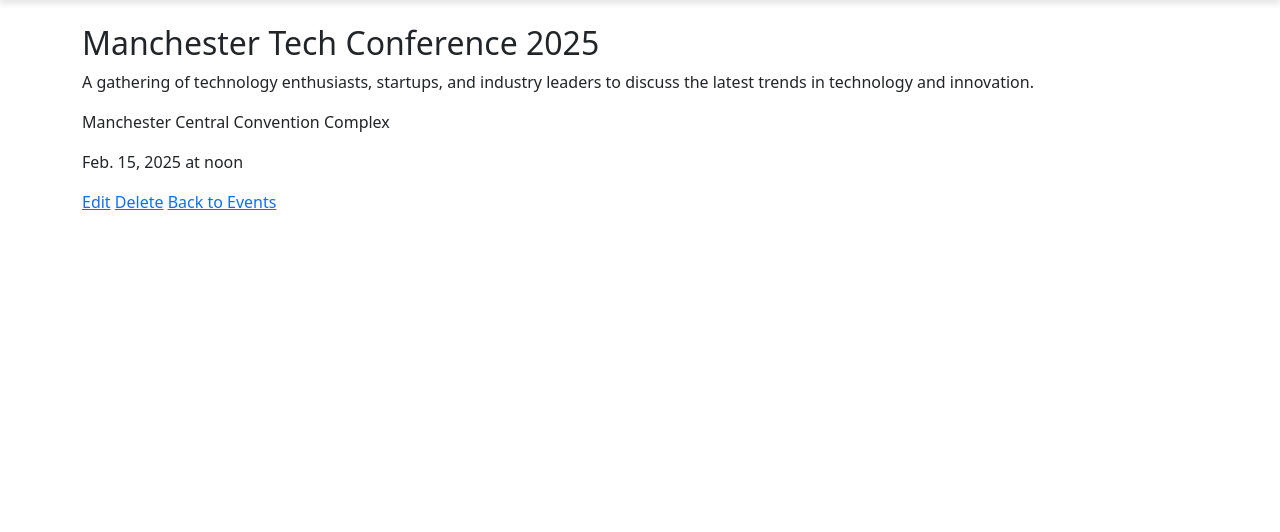
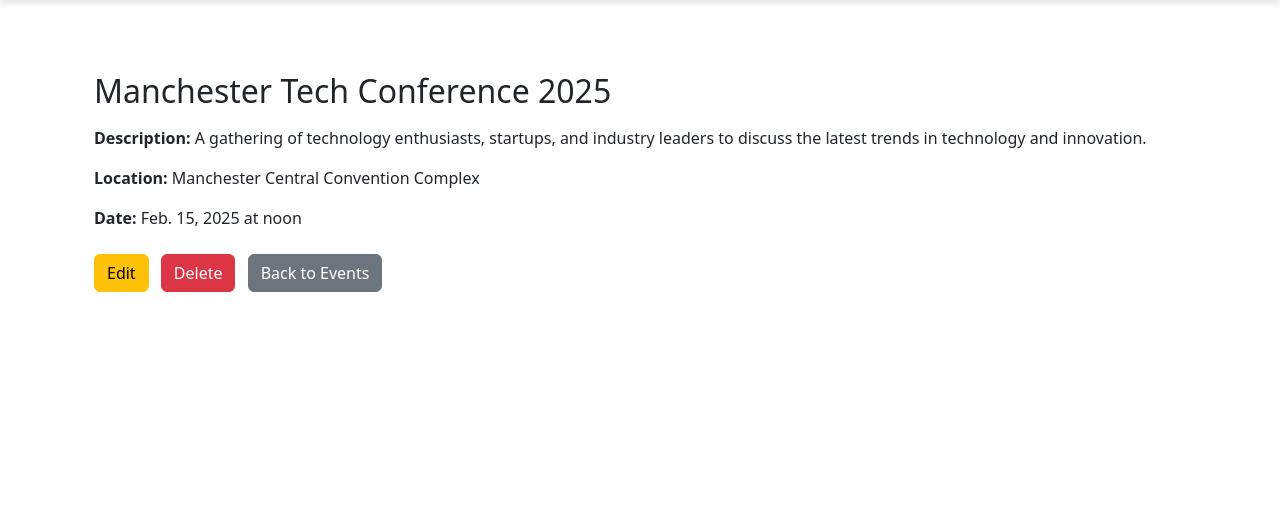
Before and after one commit to EktaMehra/PlanIt, a Django app: page /1/ in a window 1280 px wide. Shown: the part 96-628 px from the top of the page. Run offline with Django 5.2, Linux system fonts and the light colour scheme; a user stored in the database is signed in; data comes from the database, SQL or seed files in the repository; both versions use the stored data as it was after the commit.

Commit message:
add initial structre to event_detail page

```diff
--- a/events/templates/events/event_detail.html
+++ b/events/templates/events/event_detail.html
@@ -1,11 +1,15 @@
 {% extends 'base.html' %}
 
 {% block content %}
-<h2>{{ event.name }}</h2>
-<p>{{ event.description }}</p>
-<p>{{ event.location }}</p>
-<p>{{ event.date }} at {{ event.time }}</p>
-<a href="{% url 'event_update' event.pk %}">Edit</a>
-<a href="{% url 'event_delete' event.pk %}">Delete</a>
-<a href="{% url 'event_list' %}">Back to Events</a>
+<div class="container mt-5">
+    <h2 class="mb-3">{{ event.name }}</h2>
+    <p><strong>Description:</strong> {{ event.description }}</p>
+    <p><strong>Location:</strong> {{ event.location }}</p>
+    <p><strong>Date:</strong> {{ event.date }} at {{ event.time }}</p>
+    <div class="mt-4">
+        <a href="{% url 'event_update' event.pk %}" class="btn btn-warning me-2">Edit</a>
+        <a href="{% url 'event_delete' event.pk %}" class="btn btn-danger me-2">Delete</a>
+        <a href="{% url 'event_list' %}" class="btn btn-secondary">Back to Events</a>
+    </div>
+</div>
 {% endblock %}
```
Also changed, not shown: db.sqlite3.
